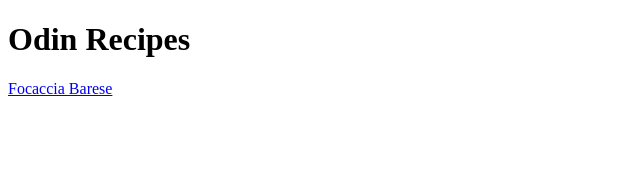
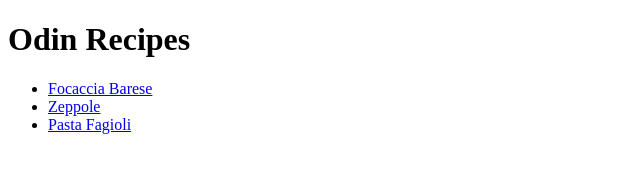
Before and after one commit to dijawn/odin-recipes, a plain HTML site: page index.html in a window 1280 px wide. Shown: the whole page, without its empty margins (0-640 px from the left). Drawn offline with Linux system fonts and the light colour scheme.

Commit message:
Add updated homepage

```diff
--- a/index.html
+++ b/index.html
@@ -6,6 +6,11 @@
     </head>
     <body>
         <h1>Odin Recipes</h1>
-        <a href="./recipes/focaccia.html">Focaccia Barese</a>
+            <ul>
+                <li><a href="./recipes/focaccia.html">Focaccia Barese</a></li>
+                <li><a href="./recipes/zeppole.html">Zeppole</a></li>
+                <li><a href="./recipes/pasta.fagioli.html">Pasta Fagioli</a></li>
+            </ul>
+          <ul>
     </body>
 </html>
```
